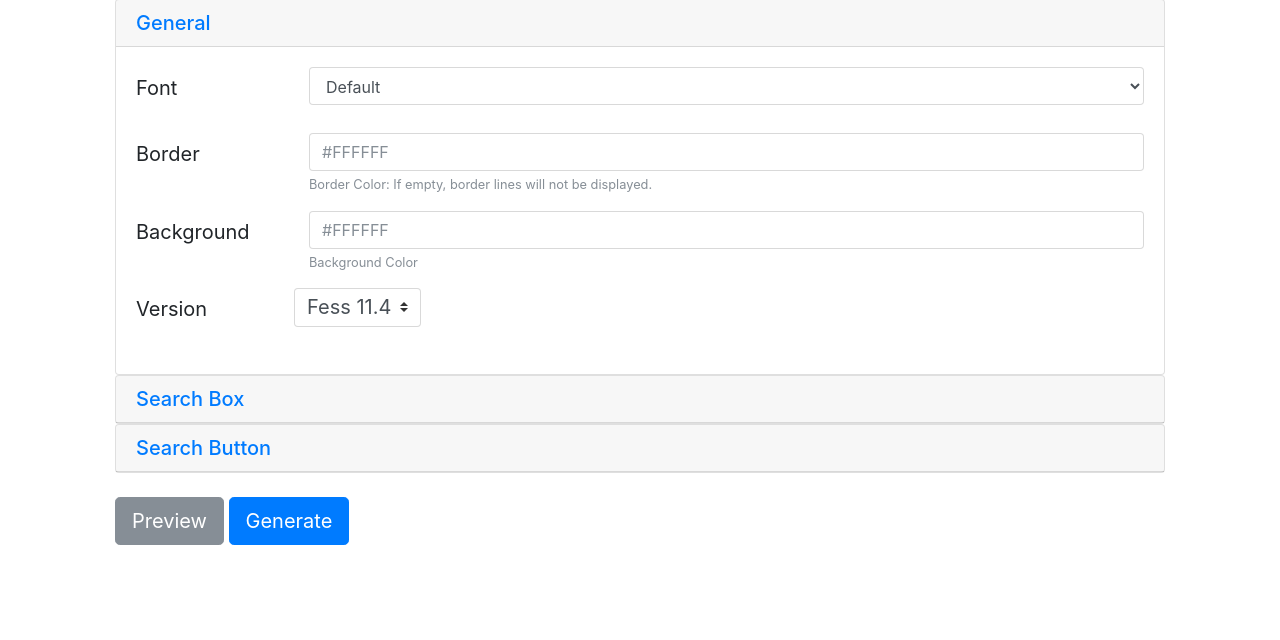
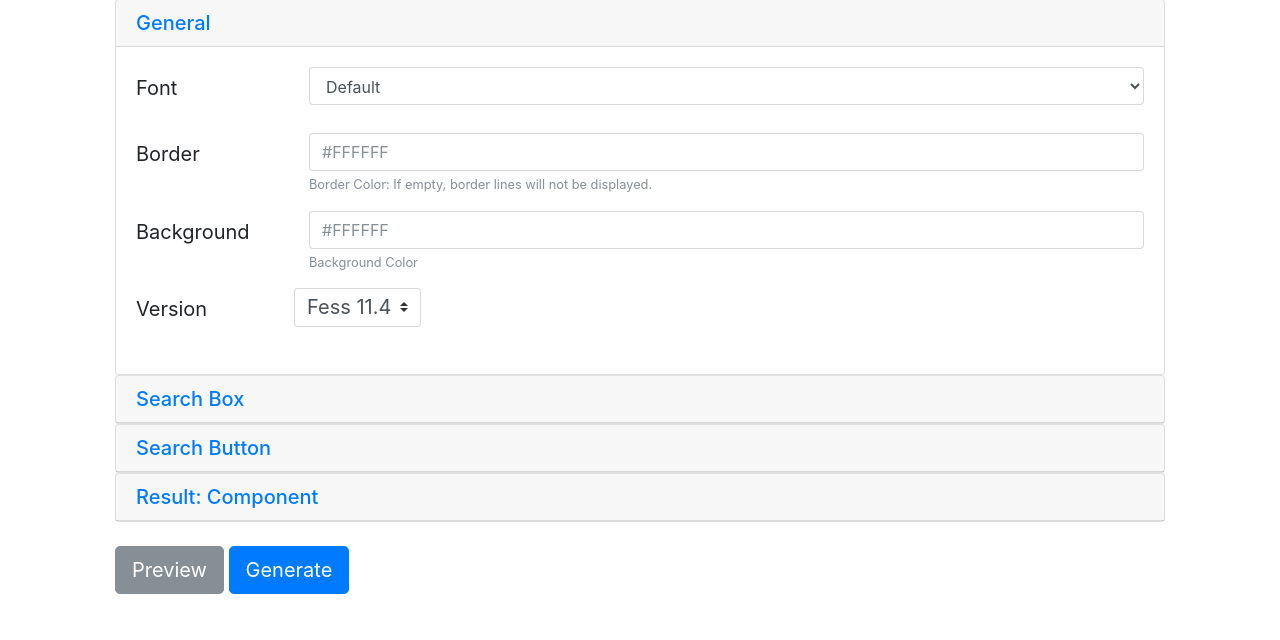
Before and after one commit to codelibs/fess-site-search, a Flask app: page / in a window 1280 px wide. Shown: the part 417-1057 px from the top of the page. Before the commit the page ends 962 px from the top, so only its background shows below. Run offline with Flask 2, Linux system fonts and the light colour scheme; parts of the project's set-up code (start-up, migrations or seed data) failed here and were passed over; some libraries are stand-ins or nearby versions.

Commit message:
#35 Design: Search Result(General)

```diff
--- a/app/static/fss-index.js
+++ b/app/static/fss-index.js
@@ -1,3 +1,6 @@
+/*
+  Prevent Double Submission
+*/
 function prevent_double_submission() {
     var self = this;
     $(":submit", self).prop("disabled", true);
@@ -9,7 +12,46 @@ function prevent_double_submission() {
 $('#wizard-form').submit(prevent_double_submission);
 $('#upload-form').submit(prevent_double_submission);
 
-// preview
+/*
+  Preview Modal
+*/
+function get_form_value(id) {
+    return $(`#wizard-form [name=${id}]`).val();
+}
+
+function set_hover_action(target, prop, hover, leave) {
+    console.log(target, prop, hover, leave);
+    $('#preview-iframe').contents().find(target).hover(
+        function(){ // mouse enter
+            $(this).css(prop, hover);
+        },
+        function(){ // mouse leave
+            $(this).css(prop, leave);
+        }
+    );
+    console.log($('#preview-iframe').contents().find(target).hover);
+}
+
+function apply_hover_style() {
+    const target = '.fessWrapper #result li';
+
+    const border = get_form_value('result-border-color');
+    const hovered_border = get_form_value('result-border-color-hover');
+
+    if (hovered_border) {
+        const hover = `solid 1px ${hovered_border}`;
+        const normal = border ? `solid 1px ${border}` : 'none';
+        set_hover_action(target, 'border', hover, normal);
+    }
+
+    const bg = get_form_value('result-bg-color');
+    const hovered_bg = get_form_value('result-bg-color-hover');
+
+    if (hovered_bg) {
+        set_hover_action(target, 'background-color', hovered_bg, bg ? bg : '#FFF');
+    }
+}
+
 function apply_style() {
 
     const elems = [
@@ -18,20 +60,23 @@ function apply_style() {
         ['bg-color', '.fessWrapper', 'background-color', []],
         ['searchbox-border-color', '.fessWrapper .fessForm', 'border-color', ['border-style', 'solid']],
         ['button-border-color', '.fessWrapper #searchButton', 'border-color', ['border-style', 'solid']],
-    ['button-bg-color', '.fessWrapper #searchButton', 'background-color', []]
+        ['button-bg-color', '.fessWrapper #searchButton', 'background-color', []],
+        ['result-border-color', '.fessWrapper #result li', 'border-color', ['border-style', 'solid']],
+        ['result-bg-color', '.fessWrapper #result li', 'background-color', []]
     ];
 
     elems.forEach(function(e) {
-    const label = '#wizard-form [name=' + e[0] +']';
-    const val = $(label).val();
+        const val = get_form_value(e[0]);
         if (val) {
-      $("#preview-iframe").contents().find(e[1]).css(e[2], val);
+            $('#preview-iframe').contents().find(e[1]).css(e[2], val);
 
             if (e[3]) {
                 const opt = e[3];
-        $("#preview-iframe").contents().find(e[1]).css(opt[0], opt[1]);
+                $('#preview-iframe').contents().find(e[1]).css(opt[0], opt[1]);
             }
 
         }
     });
+
+    apply_hover_style();
 }
--- /dev/null
+++ b/app/templates/design-form/result/general.html
@@ -0,0 +1,37 @@
+{% extends "design-form/base.html" %}
+{% block title %}Result: Component{% endblock %}
+{% set id = 'design-form-result' %}
+
+{% block body %}
+    <div class="form-group row">
+        <label for="result-border-color" class="col-2 col-form-label-lg">Border</label>
+        <div class="col-10">
+            <input type="text" class="form-control" name="result-border-color" id="result-border-color" aria-describedby="result-border-colorhelp" placeholder="#C0C0C0" maxlength="7">
+            <small id="result-border-colorhelp" class="form-text text-muted">Border Color of Result Component</small>
+        </div>
+    </div>
+
+    <div class="form-group row">
+        <label for="result-bg-color" class="col-2 col-form-label-lg">Background</label>
+        <div class="col-10">
+            <input type="text" class="form-control" name="result-bg-color" id="result-bg-color" aria-describedby="result-bg-colorhelp" placeholder="#C0C0C0" maxlength="7">
+            <small id="result-bg-colorhelp" class="form-text text-muted">Background Color of Result Component</small>
+        </div>
+    </div>
+
+    <div class="form-group row">
+        <label for="result-border-color-hover" class="col-2 col-form-label-lg">Border (Hover)</label>
+        <div class="col-10">
+            <input type="text" class="form-control" name="result-border-color-hover" id="result-border-color-hover" aria-describedby="result-border-color-hoverhelp" placeholder="#C0C0C0" maxlength="7">
+            <small id="result-border-color-hoverhelp" class="form-text text-muted">Border Color of Result Component when hovered</small>
+        </div>
+    </div>
+
+    <div class="form-group row">
+        <label for="result-bg-color-hover" class="col-2 col-form-label-lg">Background (Hover)</label>
+        <div class="col-10">
+            <input type="text" class="form-control" name="result-bg-color-hover" id="result-bg-color-hover" aria-describedby="result-bg-color-hoverhelp" placeholder="#C0C0C0" maxlength="7">
+            <small id="result-bg-color-hoverhelp" class="form-text text-muted">Background Color of Result Component when hovered</small>
+        </div>
+    </div>
+{% endblock %}
--- a/app/templates/index.html
+++ b/app/templates/index.html
@@ -43,6 +43,7 @@
                             {% include 'design-form/general.html' %}
                             {% include 'design-form/searchbox.html' %}
                             {% include 'design-form/searchbutton.html' %}
+                            {% include 'design-form/result/general.html' %}
                         </div>
 
                         <br>
```
Also changed, not shown: app/custom_css_rules.py (+37 -6 lines). Lines whose indentation alone changed are shown as unchanged.
